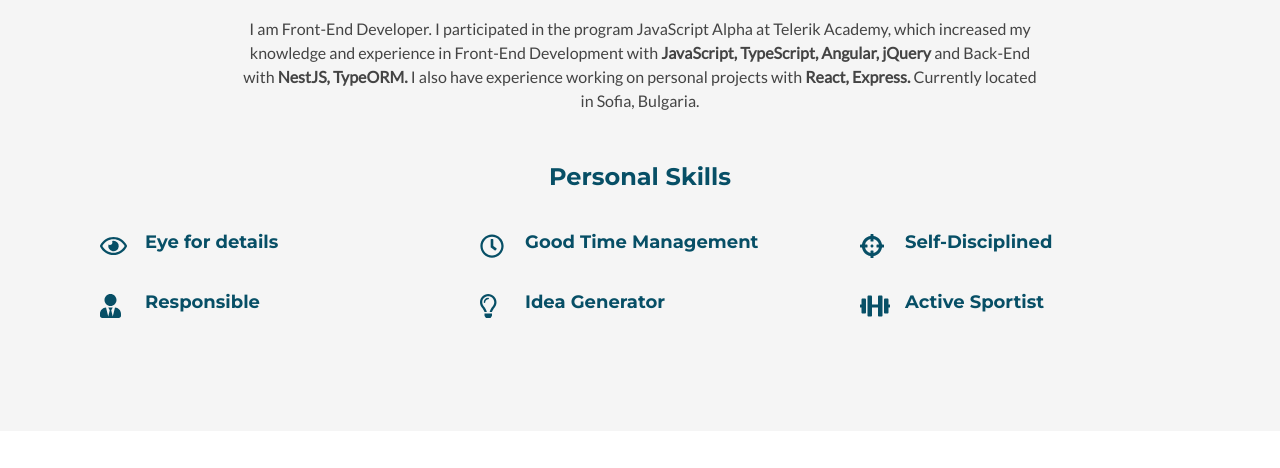
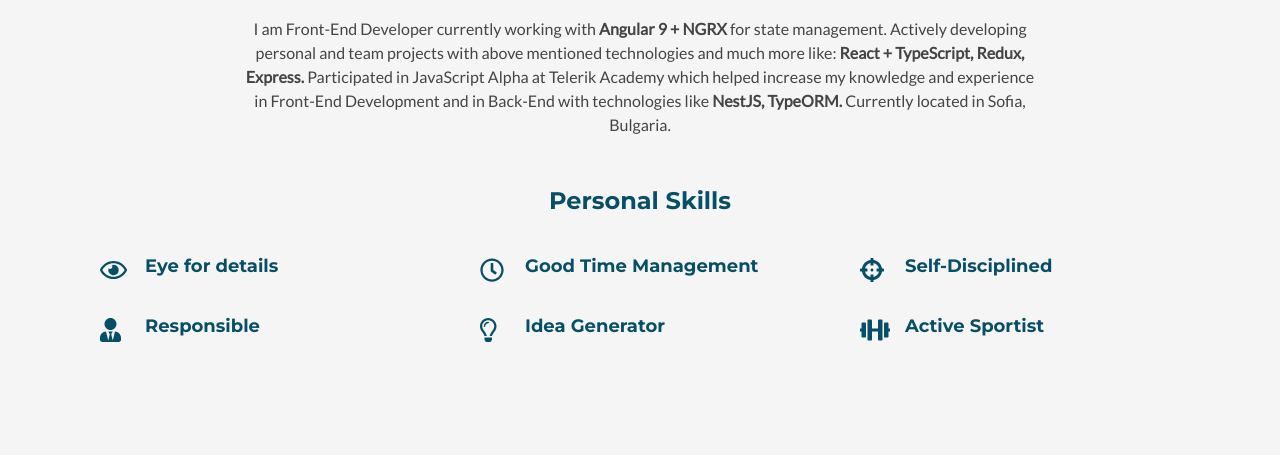
Before and after one commit to peturgeorgievv/peturgeorgievv.github.io, a plain HTML site: page index.html in a window 1280 px wide. Shown: the part 151-619 px from the top of the page. Drawn offline with Linux system fonts and the light colour scheme.

Commit message:
Changed about me section text

```diff
--- a/index.html
+++ b/index.html
@@ -69,12 +69,15 @@
     <section id="about" class="about section">
         <div class="container sections-container">
             <h2 class="title text-center">About Me</h2>
-            <p class="intro text-center">I am Front-End Developer. I participated in the program JavaScript Alpha at
-                Telerik Academy, which increased my knowledge and experience in Front-End Development with
-                <strong>JavaScript, TypeScript,
-                    Angular, jQuery</strong> and Back-End with <strong>NestJS, TypeORM.</strong> I also have experience
-                working on personal projects
-                with <strong>React, Express.</strong> Currently located in Sofia, Bulgaria.</p>
+            <p class="intro text-center">I am Front-End Developer currently working with <strong>Angular 9 +
+                    NGRX</strong> for state
+                management. Actively developing personal and team projects with above mentioned technologies
+                and much more like: <strong>React + TypeScript, Redux, Express.</strong> Participated in JavaScript
+                Alpha at
+                Telerik Academy which helped increase my knowledge and experience in Front-End Development
+                and in Back-End with technologies like <strong>NestJS, TypeORM.</strong> Currently located in Sofia,
+                Bulgaria.</p>
+
             <h4 class="title text-center personal-skills-heading">Personal Skills</h4>
             <div class="row">
                 <div class="item col-lg-4 col-md-6 col-12">
```
